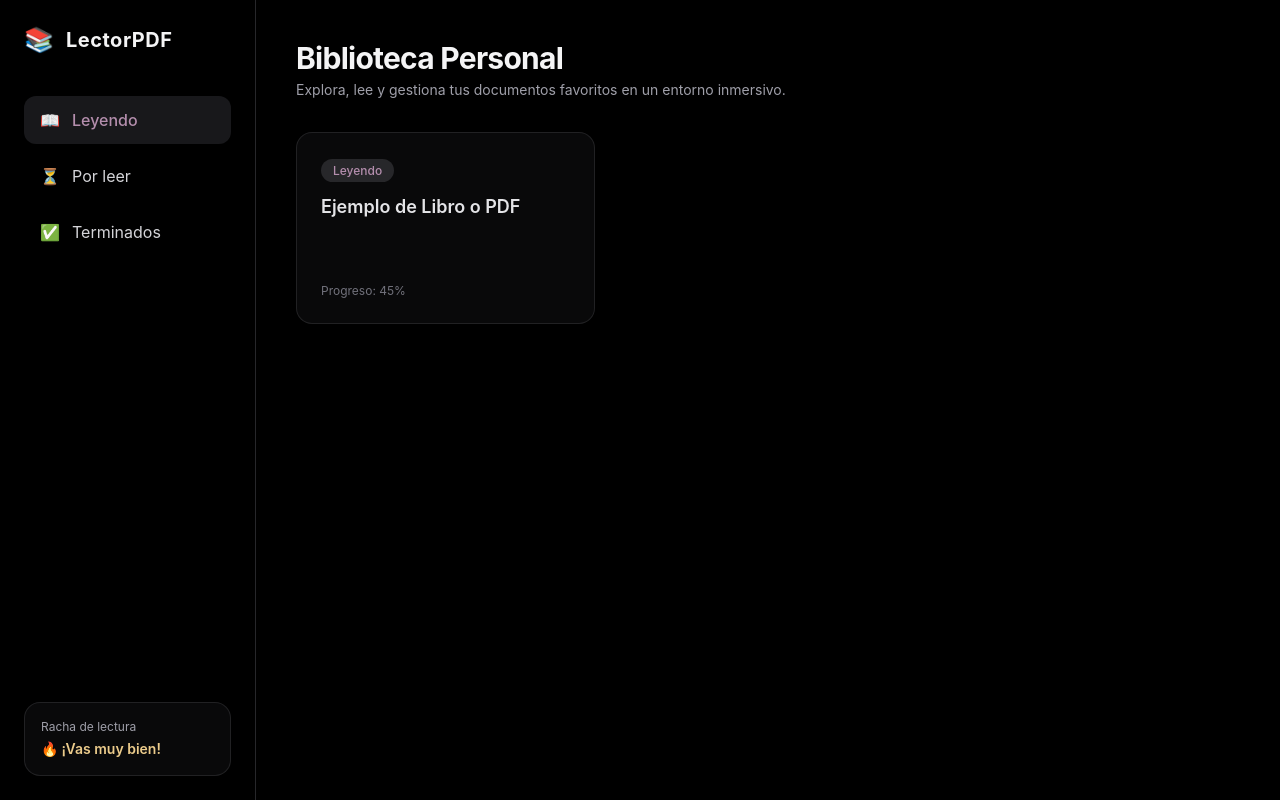
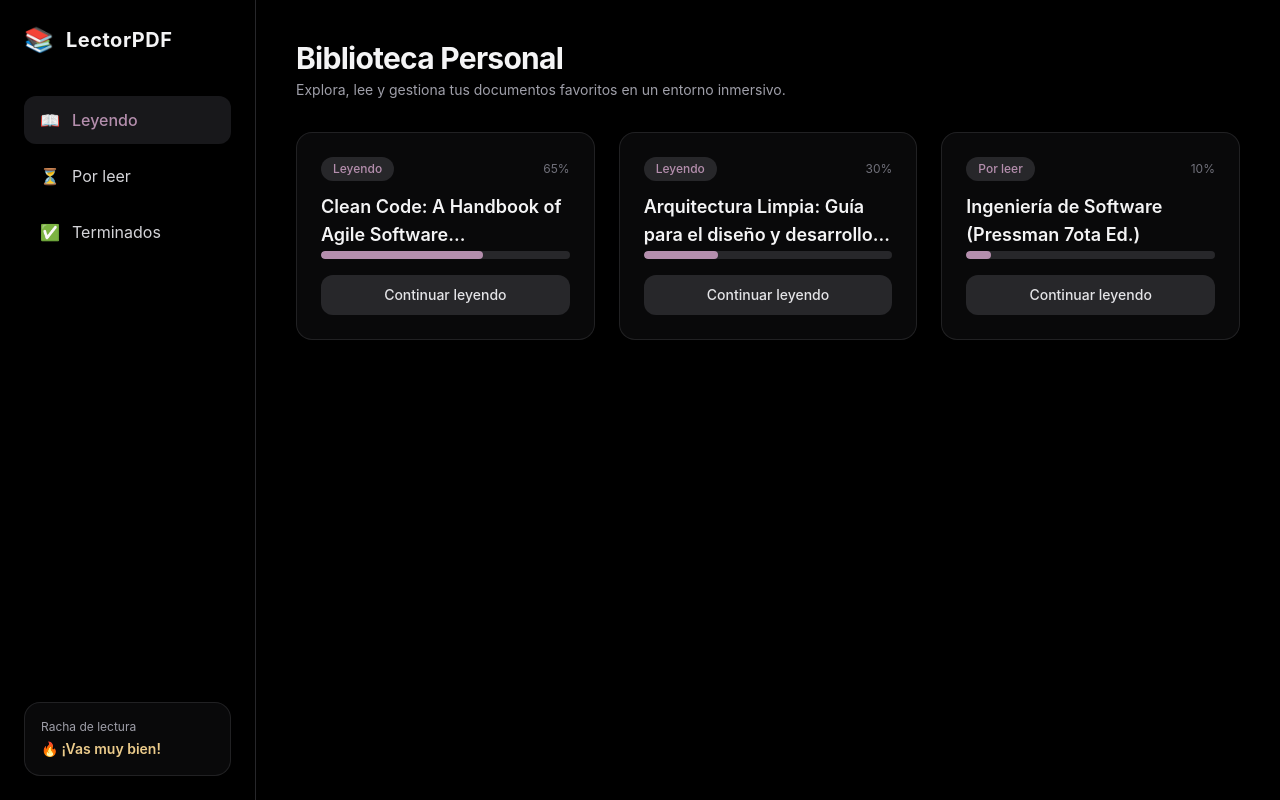
Before and after one commit to valebasic/Lector_PDF, a React (Vite) app: page / in a window 1280 px wide. Built offline with nearby package versions, Linux system fonts and the light colour scheme.

Commit message:
Componente para mostrar informacion de un libro en la biblioteca

```diff
--- a/postcss.config.js
+++ b/postcss.config.js
@@ -1 +1,5 @@
-@import "tailwindcss";
+export default {
+  plugins: {
+    "@tailwindcss/postcss": {},
+  },
+};
--- a/src/components/BookCard.jsx
+++ b/src/components/BookCard.jsx
@@ -0,0 +1,33 @@
+import React from 'react';
+
+export default function BookCard({ title, progress, status, author }) {
+  return (
+    <div className="p-6 rounded-2xl bg-zinc-900/40 border border-zinc-800/80 hover:border-zinc-700 transition-all flex flex-col justify-between h-52 group">
+      <div>
+        <div className="flex justify-between items-center mb-3">
+          <span className="text-xs px-3 py-1 rounded-full bg-zinc-800 text-[#b48ead] font-medium">
+            {status}
+          </span>
+          <span className="text-xs text-zinc-500">{progress}%</span>
+        </div>
+        <h3 className="text-lg font-semibold text-zinc-100 group-hover:text-[#ebcb8b] transition-colors line-clamp-2">
+          {title}
+        </h3>
+      </div>
+
+      {/* Barra de progreso interactiva */}
+      <div>
+        <div className="w-full bg-zinc-800 h-2 rounded-full overflow-hidden mb-4">
+          <div
+            className="bg-[#b48ead] h-full rounded-full transition-all duration-500"
+            style={{ width: `${progress}%` }}
+          ></div>
+        </div>
+
+        <button className="w-full py-2.5 rounded-xl bg-zinc-800 hover:bg-zinc-700 text-zinc-200 text-sm font-medium transition-colors">
+          Continuar leyendo
+        </button>
+      </div>
+    </div>
+  );
+}
--- a/src/views/Dashboard.jsx
+++ b/src/views/Dashboard.jsx
@@ -1,28 +1,37 @@
 import React from 'react';
 import Sidebar from '../components/Sidebar';
+import BookCard from '../components/BookCard';
 
 export default function Dashboard() {
+  // Lista temporal de ejemplo para simular tus lecturas
+  const sampleBooks = [
+    { id: 1, title: 'Clean Code: A Handbook of Agile Software Craftsmanship', progress: 65, status: 'Leyendo' },
+    { id: 2, title: 'Arquitectura Limpia: Guía para el diseño y desarrollo software', progress: 30, status: 'Leyendo' },
+    { id: 3, title: 'Ingeniería de Software (Pressman 7ota Ed.)', progress: 10, status: 'Por leer' },
+  ];
+
   return (
     <div className="flex bg-black min-h-screen text-zinc-100 font-sans">
       {/* Menú lateral */}
       <Sidebar />
 
-      {/* Contenido principal de la vista */}
+      {/* Contenido principal */}
       <main className="flex-1 p-10 overflow-y-auto">
         <header className="mb-8">
           <h2 className="text-3xl font-bold tracking-tight">Biblioteca Personal</h2>
           <p className="text-zinc-400 text-sm mt-1">Explora, lee y gestiona tus documentos favoritos en un entorno inmersivo.</p>
         </header>
 
-        {/* Sección temporal para las tarjetas de libros */}
+        {/* Cuadrícula de libros */}
         <section className="grid grid-cols-1 md:grid-cols-2 lg:grid-cols-3 gap-6">
-          <div className="p-6 rounded-2xl bg-zinc-900/40 border border-zinc-800/80 flex flex-col justify-between h-48">
-            <div>
-              <span className="text-xs px-3 py-1 rounded-full bg-zinc-800 text-[#b48ead] font-medium">Leyendo</span>
-              <h3 className="text-lg font-semibold mt-3 text-zinc-200">Ejemplo de Libro o PDF</h3>
-            </div>
-            <p className="text-xs text-zinc-500">Progreso: 45%</p>
-          </div>
+          {sampleBooks.map((book) => (
+            <BookCard
+              key={book.id}
+              title={book.title}
+              progress={book.progress}
+              status={book.status}
+            />
+          ))}
         </section>
       </main>
     </div>
```
